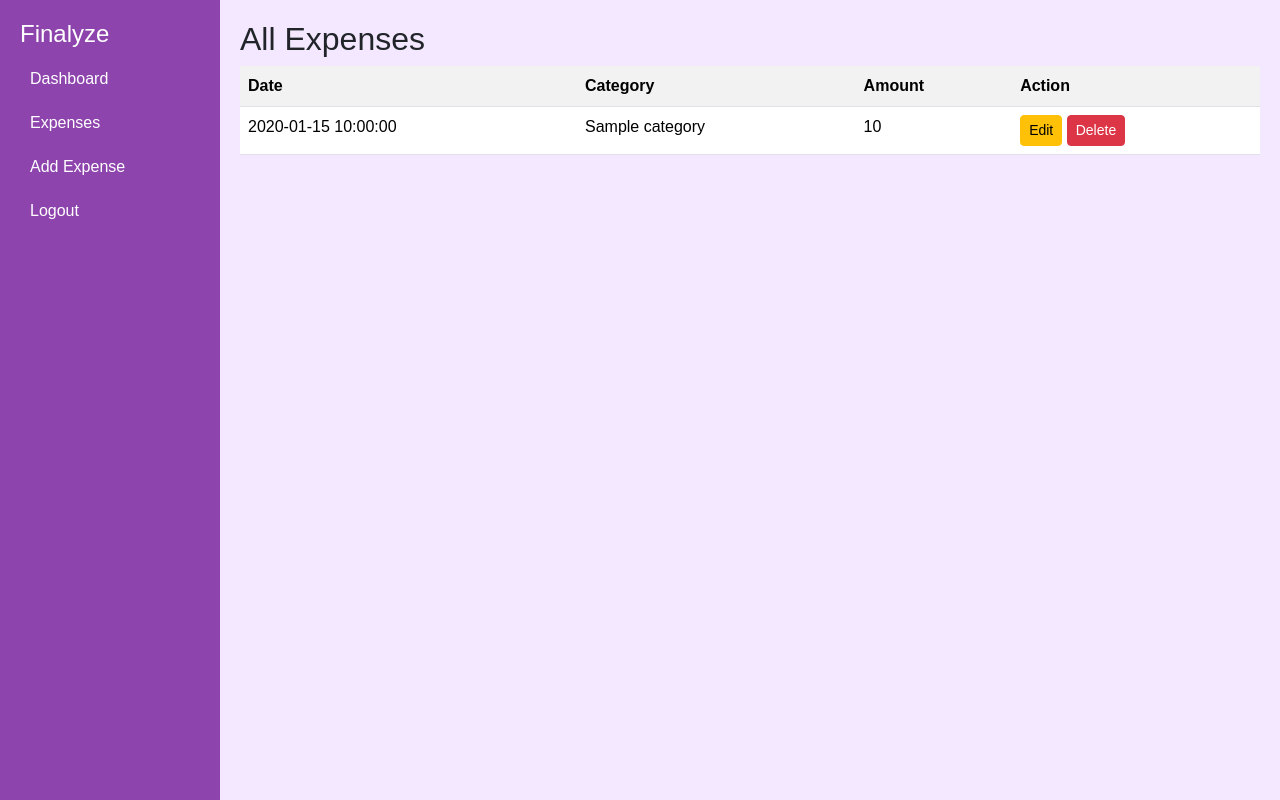
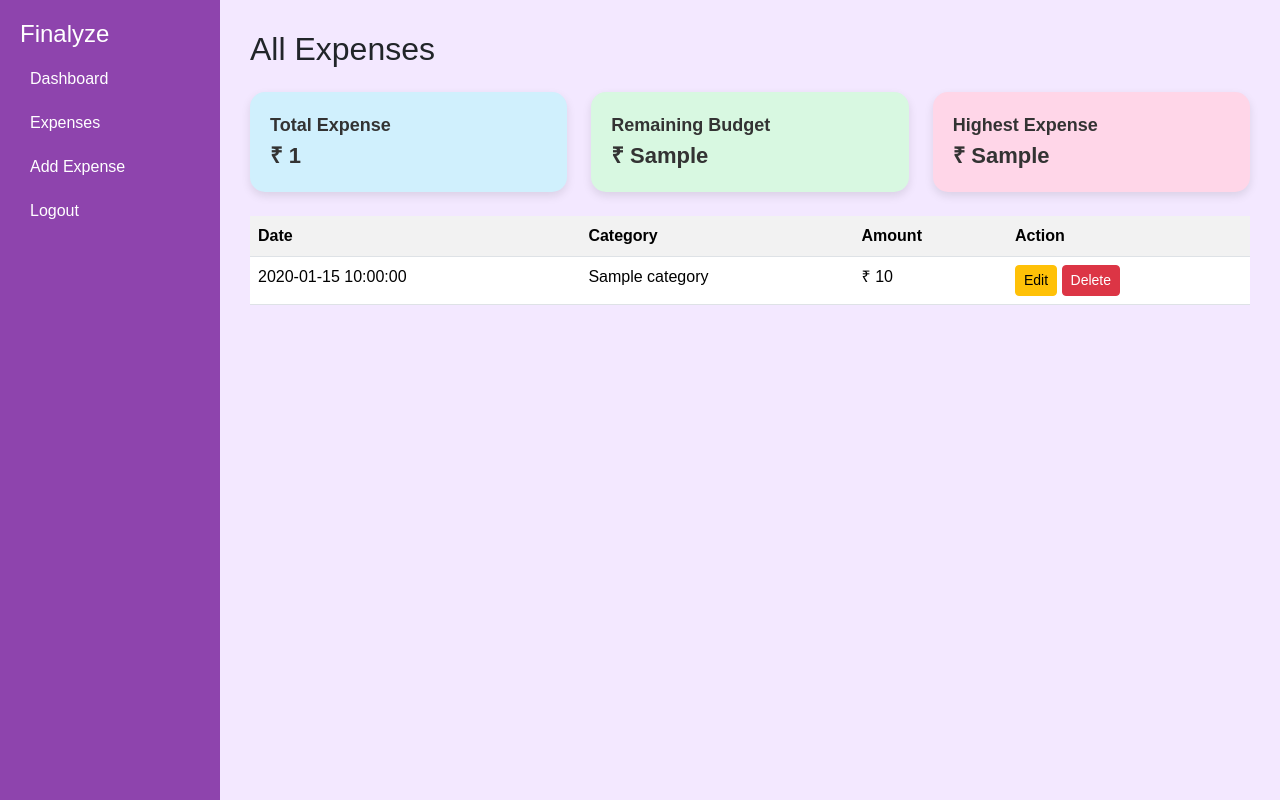
Before and after one commit to rautpriyanka1623-art/Finalyze, a Flask app: template templates/expenses.html in a window 1280 px wide. Run offline with Flask 3, Linux system fonts and the light colour scheme; the template is opened without the code that fills it: most values are stand-ins (such as "Sample title", 1, 10 or a date in 2020).

Commit message:
Updated expense.html

```diff
--- a/templates/expenses.html
+++ b/templates/expenses.html
@@ -3,17 +3,58 @@
 <head>
 <title>Expenses</title>
 <link href="https://cdn.jsdelivr.net/npm/bootstrap@5.3.2/dist/css/bootstrap.min.css" rel="stylesheet">
+
 <style>
 body { margin:0; font-family:Arial; }
+
 #wrapper { display:flex; min-height:100vh; }
-#sidebar { width:220px; background:#8e44ad; color:white; padding:20px; }
-#sidebar a { display:block; color:white; padding:10px; text-decoration:none; }
+
+#sidebar {
+    width:220px;
+    background:#8e44ad;
+    color:white;
+    padding:20px;
+}
+
+#sidebar a {
+    display:block;
+    color:white;
+    padding:10px;
+    text-decoration:none;
+}
+
 #sidebar a:hover { background:#732d91; }
-#content { flex:1; padding:20px; background:#f3e8ff; }
+
+#content {
+    flex:1;
+    padding:30px;
+    background:#f3e8ff;
+}
+
+/* Pastel Cards */
+.summary-card {
+    border-radius:15px;
+    padding:20px;
+    color:#333;
+    font-weight:bold;
+    box-shadow:0 4px 10px rgba(0,0,0,0.1);
+}
+
+.pastel-blue { background:#d0f0fd; }
+.pastel-green { background:#d8f8e1; }
+.pastel-pink { background:#ffd6e8; }
+
+.card-title {
+    font-size:18px;
+}
+
+.card-value {
+    font-size:22px;
+}
 </style>
 </head>
+
 <body>
-
 <div id="wrapper">
 
 <div id="sidebar">
@@ -25,7 +66,32 @@ body { margin:0; font-family:Arial; }
 </div>
 
 <div id="content">
-<h2>All Expenses</h2>
+
+<h2 class="mb-4">All Expenses</h2>
+
+<!-- Summary Section -->
+<div class="row mb-4">
+    <div class="col-md-4">
+        <div class="summary-card pastel-blue">
+            <div class="card-title">Total Expense</div>
+            <div class="card-value">₹ {{ total_expense }}</div>
+        </div>
+    </div>
+
+    <div class="col-md-4">
+        <div class="summary-card pastel-green">
+            <div class="card-title">Remaining Budget</div>
+            <div class="card-value">₹ {{ remaining_expense }}</div>
+        </div>
+    </div>
+
+    <div class="col-md-4">
+        <div class="summary-card pastel-pink">
+            <div class="card-title">Highest Expense</div>
+            <div class="card-value">₹ {{ highest_expense }}</div>
+        </div>
+    </div>
+</div>
 
 <table class="table table-striped">
 <tr>
@@ -39,7 +105,7 @@ body { margin:0; font-family:Arial; }
 <tr>
 <td>{{ e.date }}</td>
 <td>{{ e.category }}</td>
-<td>{{ e.amount }}</td>
+<td>₹ {{ e.amount }}</td>
 <td>
 <a href="/edit/{{ e.id }}" class="btn btn-warning btn-sm">Edit</a>
 <a href="/delete/{{ e.id }}" class="btn btn-danger btn-sm">Delete</a>
```
Also changed, not shown: app.py (line endings or trailing spaces), data/expenses.db.
